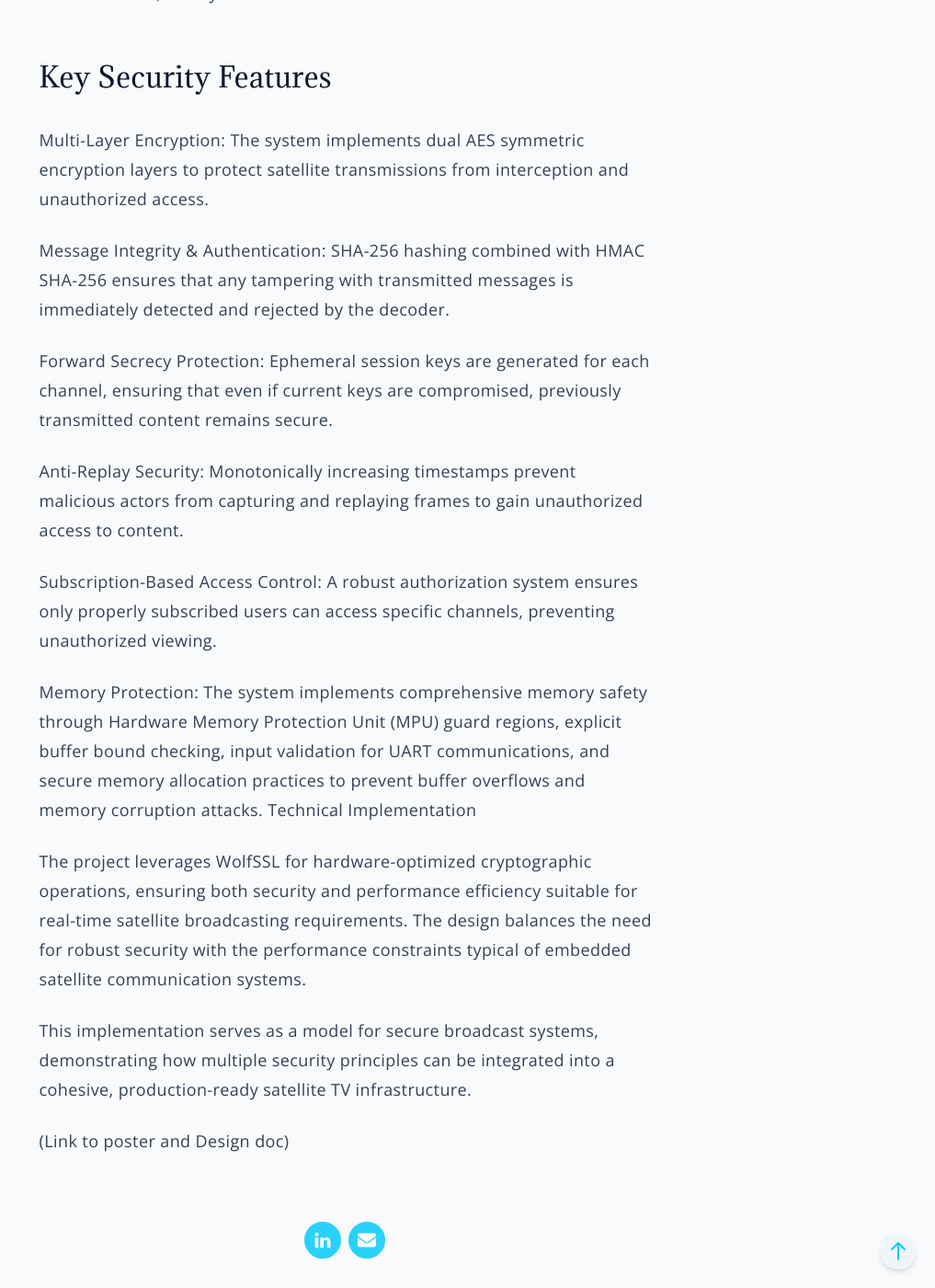
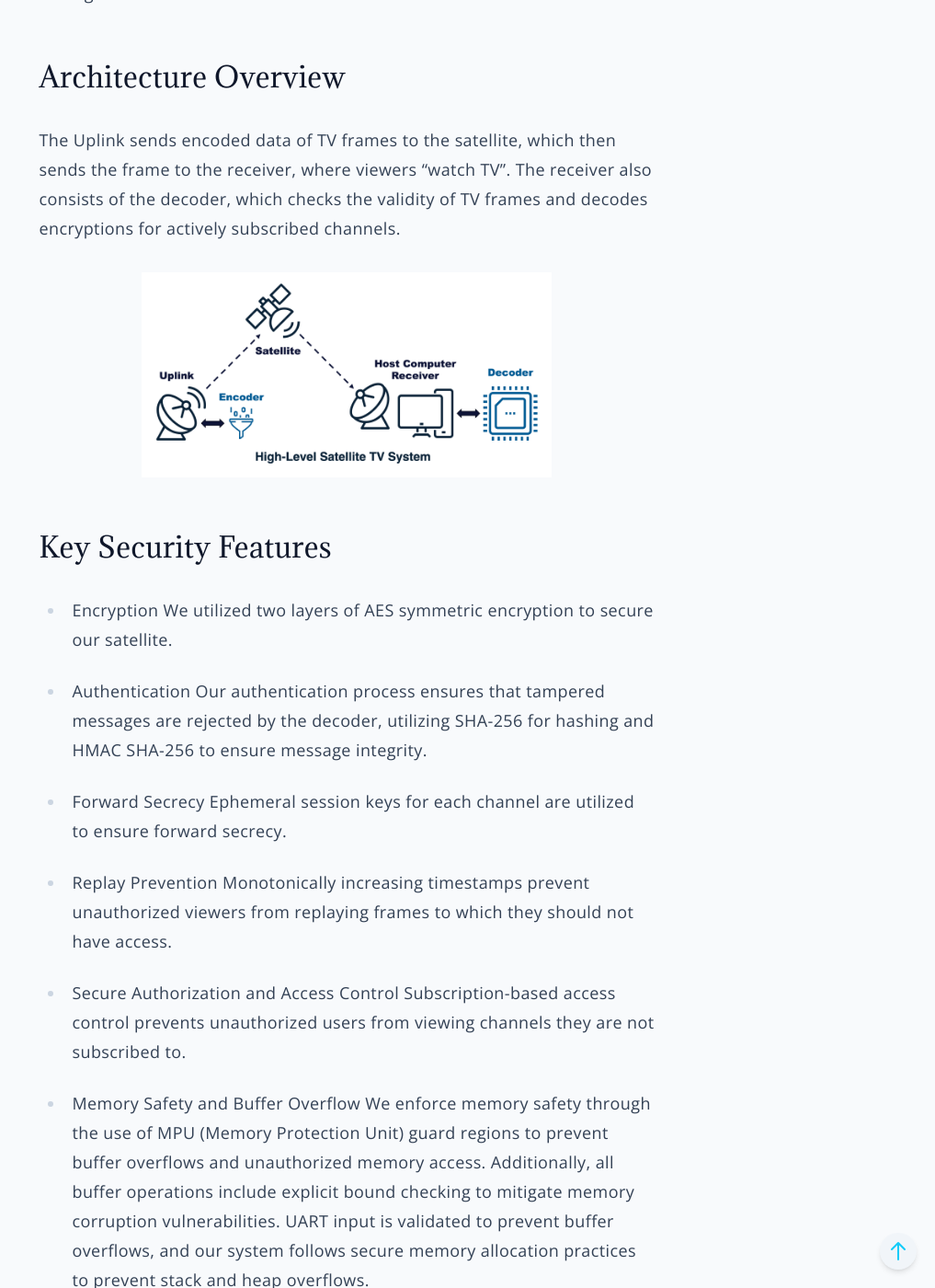
Before and after one commit to catapplesofa/portfolio, a Jekyll site: the page built from _posts/2025-04-18-eCTF.md, in a window 1280 px wide and 1400 px high, scrolled down 704 px. Shown: the whole window at 92% size, without its empty margins (263-1280 px from the left). Built offline with Jekyll 4.4.1, drawn with Linux system fonts in a browser that asks for light colours; some of the changed text lies outside the part shown.

Commit message:
Update 2025-04-18-eCTF.md
edited

```diff
--- a/_posts/2025-04-18-eCTF.md
+++ b/_posts/2025-04-18-eCTF.md
@@ -7,33 +7,47 @@ tags:
   - secure by design
   - secure system
   - satellite TV system
-author: Jumbyte (Tufts University)
+author: Jumbyte
 type: Team Project
 organization: Mitre Embedded Capture the Flag Competition
-location: Medford, MA
+location: Tufts University, Medford, MA
 comments: true
 ---
 
 ## Description
 
-The satellite TV system employs a defense-in-depth security architecture that protects against multiple attack vectors commonly found in broadcast systems. Rather than relying on a single security mechanism, the implementation uses layered protection to ensure content integrity, viewer authentication, and system resilience.
+I was part of Jumbyte, a team of 19 people from Tufts University participating in the MITRE Embedded Capture the Flag Competition. We designed and developed a secure satellite TV system using multi-layer cryptography via WolfSSL and subscription authorization with key management.
+
+## Architecture Overview
+The Uplink sends encoded data of TV frames to the satellite, which then sends the frame to the receiver, where viewers “watch TV”. The receiver also consists of the decoder, which checks the validity of TV frames and decodes encryptions for actively subscribed channels.
+
+![architectureoverview]({{ "/assets/images/architecture.jpg" | relative_url }})
 
 ## Key Security Features
-Multi-Layer Encryption: The system implements dual AES symmetric encryption layers to protect satellite transmissions from interception and unauthorized access.
+- Encryption
+We utilized two layers of AES symmetric encryption to secure our satellite.
 
-Message Integrity & Authentication: SHA-256 hashing combined with HMAC SHA-256 ensures that any tampering with transmitted messages is immediately detected and rejected by the decoder.
+- Authentication
+Our authentication process ensures that tampered messages are rejected by the decoder, utilizing SHA-256 for hashing and HMAC SHA-256 to ensure message integrity.
 
-Forward Secrecy Protection: Ephemeral session keys are generated for each channel, ensuring that even if current keys are compromised, previously transmitted content remains secure.
+- Forward Secrecy
+Ephemeral session keys for each channel are utilized to ensure forward secrecy.
 
-Anti-Replay Security: Monotonically increasing timestamps prevent malicious actors from capturing and replaying frames to gain unauthorized access to content.
+- Replay Prevention
+Monotonically increasing timestamps prevent unauthorized viewers from replaying
+frames to which they should not have access.
 
-Subscription-Based Access Control: A robust authorization system ensures only properly subscribed users can access specific channels, preventing unauthorized viewing.
+- Secure Authorization and Access Control
+Subscription-based access control prevents unauthorized users from viewing channels they are not subscribed to.
 
-Memory Protection: The system implements comprehensive memory safety through Hardware Memory Protection Unit (MPU) guard regions, explicit buffer bound checking, input validation for UART communications, and secure memory allocation practices to prevent buffer overflows and memory corruption attacks.
-Technical Implementation
+- Memory Safety and Buffer Overflow
+We enforce memory safety through the use of MPU (Memory Protection Unit) guard regions to prevent buffer overflows and unauthorized memory access. Additionally, all buffer operations include explicit bound checking to mitigate memory corruption vulnerabilities. UART input is validated to prevent buffer overflows, and our system follows secure memory allocation practices to prevent stack and heap overflows.
 
-The project leverages WolfSSL for hardware-optimized cryptographic operations, ensuring both security and performance efficiency suitable for real-time satellite broadcasting requirements. The design balances the need for robust security with the performance constraints typical of embedded satellite communication systems.
+## Software-Side Encryption & Decryption Security
+Considering software-side security, we first imagined possible attacks such as expired subscription, replay attacks, pirated subscription, no subscription, tampering of frames, key collision attack, and brute force attacks. We then designed mitigation strategies balancing security and feasibility.
 
-This implementation serves as a model for secure broadcast systems, demonstrating how multiple security principles can be integrated into a cohesive, production-ready satellite TV infrastructure.
+![softwaresecurity]({{ "/assets/images/softwaresecurity.jpg" | relative_url }})
 
-(Link to poster and Design doc)
+Full design document can be found here: [Read the full design document (PDF)]({{ "/assets/designdoc.pdf" | relative_url }})
+Poster can be found here: [Read the poster (PDF)]({{ "/assets/poster.pdf" | relative_url }})
+Github repository can be found here:
```
